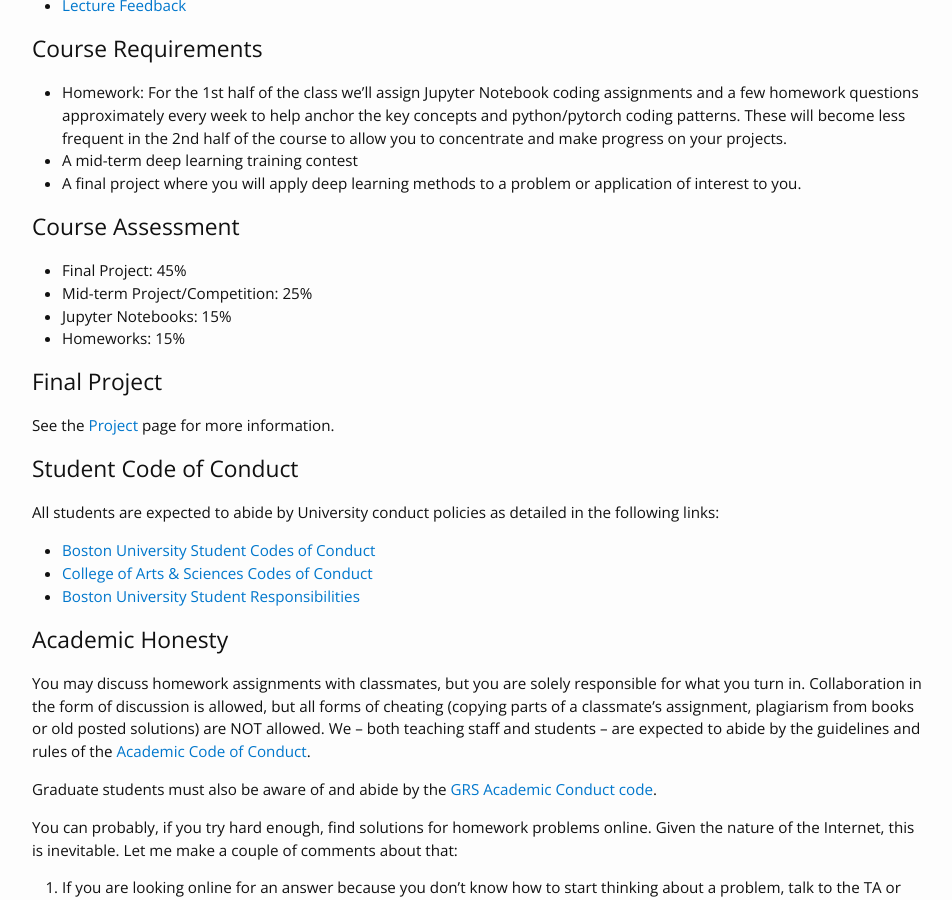
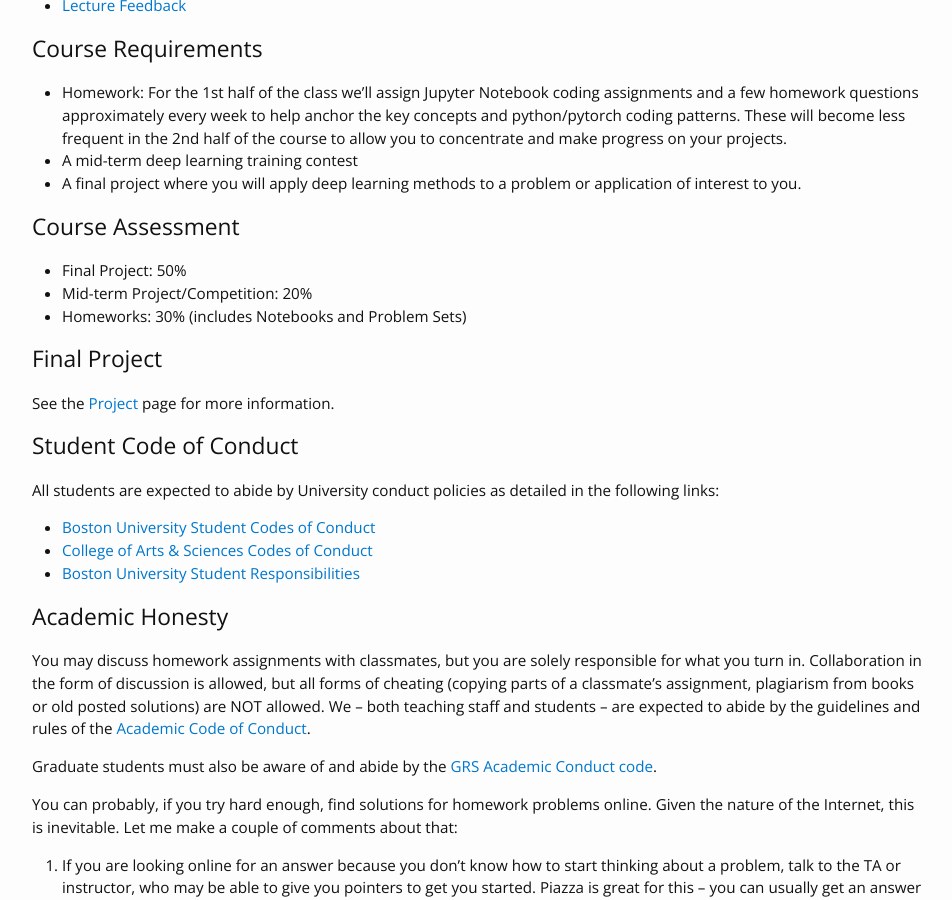
Before and after one commit to DL4DS/fa2024, a Jekyll site: the page built from index.md, in a window 1280 px wide and 900 px high, scrolled down 2073 px. Shown: the whole window, without its empty margins (163-1115 px from the left). Built offline with Jekyll 4.4.1, drawn with Linux system fonts in a browser that asks for light colours; nearby versions of some CDN libraries.

Commit message:
+ updated grade weights

```diff
--- a/index.md
+++ b/index.md
@@ -81,10 +81,9 @@ Students are of course free to use their own personal computer, but you will als
 
 ## Course Assessment
 
-- Final Project: 45%
-- Mid-term Project/Competition: 25%
-- Jupyter Notebooks: 15%
-- Homeworks: 15%
+- Final Project: 50%
+- Mid-term Project/Competition: 20%
+- Homeworks: 30% (includes Notebooks and Problem Sets)
 
 ## Final Project
 See the [Project]({{ site.baseurl }}{% link project.md %}) page for more
```
